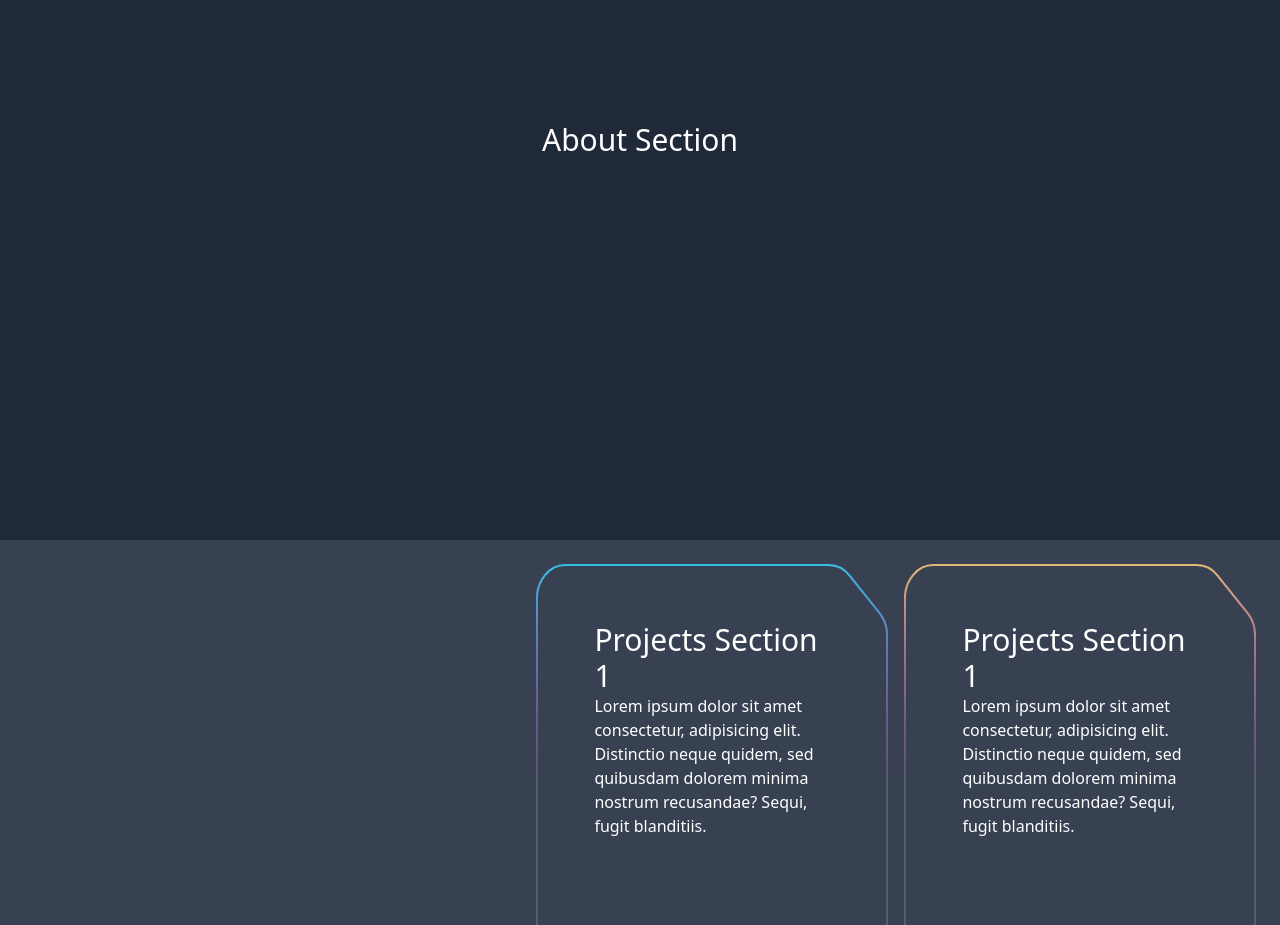
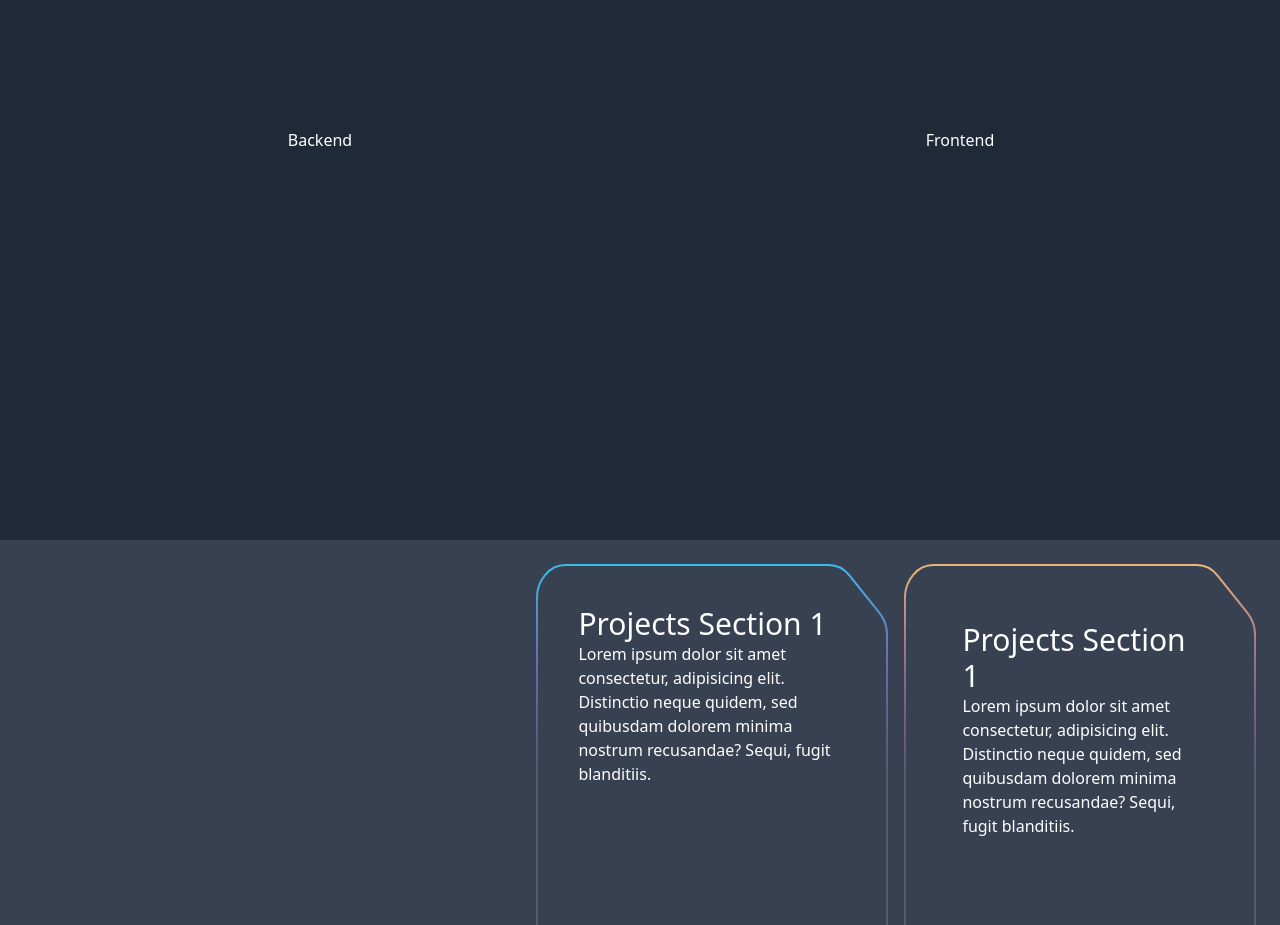
Before and after one commit to iqbalmdd/my-site, a React (Vite) app: page / in a window 1280 px wide. Shown: the part 1060-1985 px from the top of the page. Built offline with nearby package versions, Linux system fonts and the light colour scheme.

Commit message:
[PROJECT] create frame for section project

```diff
--- a/src/components/About.jsx
+++ b/src/components/About.jsx
@@ -4,9 +4,14 @@ const About = () => {
   return (
     <section
       id="about"
-      className="h-screen flex items-center justify-center bg-gray-800"
+      className="h-screen container relative z-2 bg-gray-800 flex flex-col md:flex-row"
     >
-      <h1 className="text-3xl">About Section</h1>
+      <div className="h-1/2 flex items-center justify-center md:h-screen md:w-1/2">
+        Backend
+      </div>
+      <div className="h-1/2 flex items-center justify-center md:h-screen md:w-1/2">
+        Frontend
+      </div>
     </section>
   );
 };
--- a/src/components/Projects.jsx
+++ b/src/components/Projects.jsx
@@ -15,10 +15,10 @@ const Projects = () => {
       </div>
       <div className="grid grid-cols-1 p-4 align-middle justify-items-center md:grid-cols-2 md:w-3/5">
         <div
-          className="m-2 block relative p-5 bg-no-repeat bg-[length:100%_100%] md:max-w-[24rem]"
+          className="m-2 block relative p-1 bg-no-repeat bg-[length:100%_100%] md:max-w-[24rem]"
           style={{ backgroundImage: `url(${card1})` }}
         >
-          <div className="relative z-2 flex flex-col min-h-[22rem] p-[2.4rem] pointer-events-none">
+          <div className="relative z-2 -mb-2 flex flex-col min-h-[22rem] p-[2.4rem] pointer-events-none">
             <h1 className="text-3xl">Projects Section 1</h1>
             <p>
               Lorem ipsum dolor sit amet consectetur, adipisicing elit.
```
